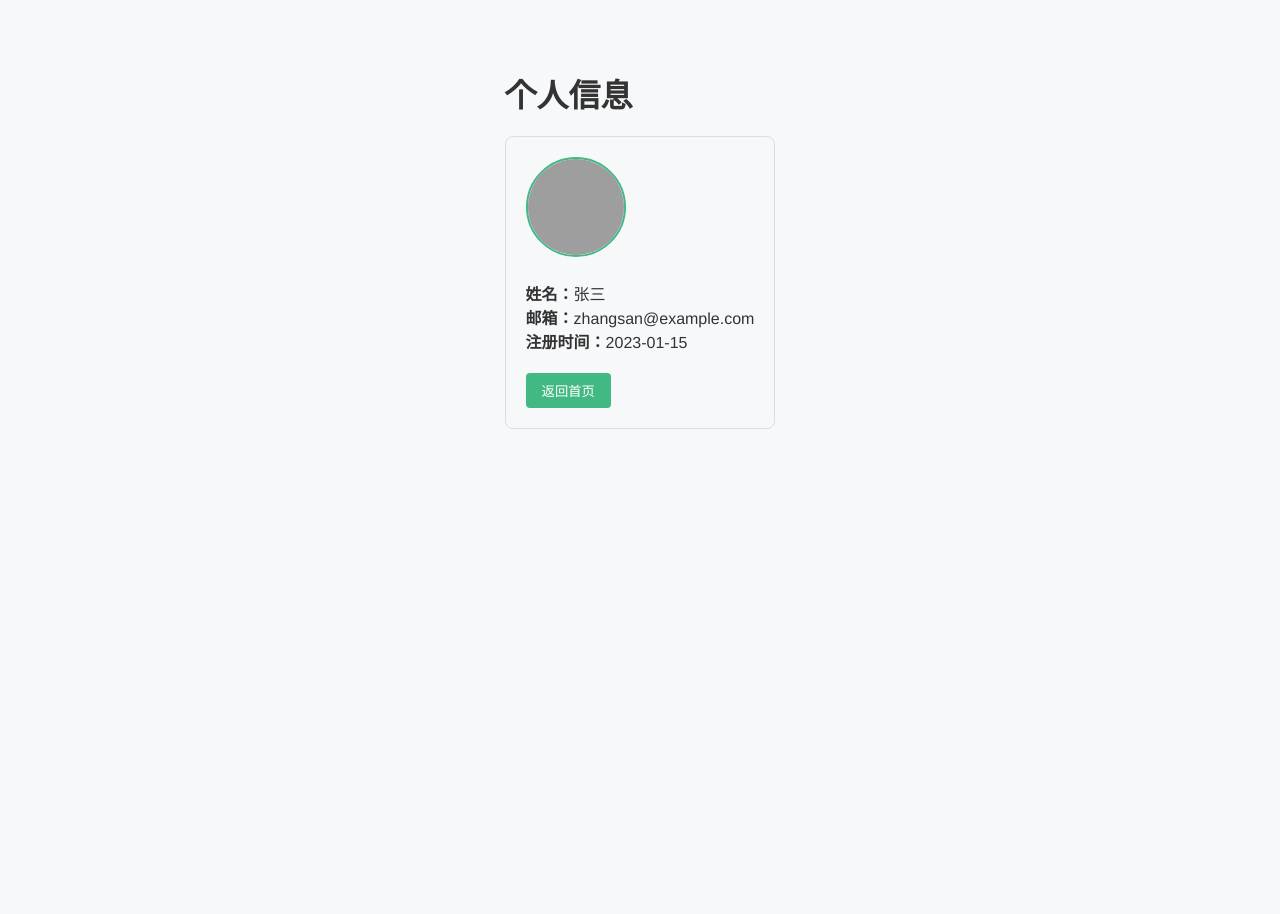
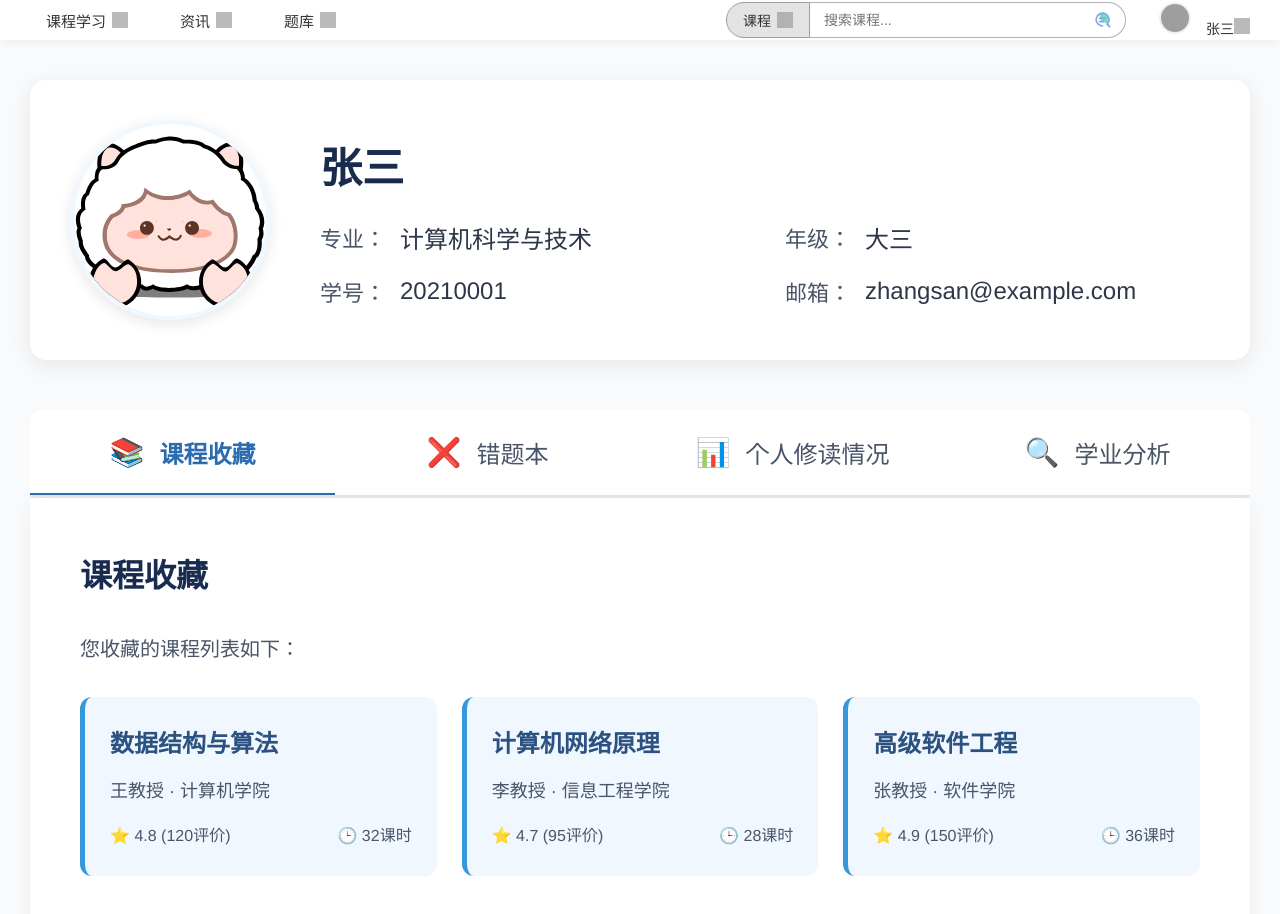
Before and after one commit to LanZyuan/edu-platform, a Vue app: page /profile in a window 1280 px wide. Shown: the top 914 px of the page. Before the commit the page ends 800 px from the top, so only its background shows below. Built offline with nearby package versions, Linux system fonts and the light colour scheme; sample sign-in values are in the browser's storage; grey boxes are pictures that could not be loaded.

Commit message:
Update Profile.vue

```diff
--- a/src/views/Profile.vue
+++ b/src/views/Profile.vue
@@ -1,71 +1,304 @@
 <template>
-  <div class="profile-container">
-    <h1>个人信息</h1>
-    <div class="profile-card">
-      <div class="avatar">
-        <img :src="user.avatar" alt="用户头像">
+  <div class="profile-page">
+    <!-- 顶部导航栏 -->
+    <NavBar />
+
+    <div class="main-container">
+      <!-- 个人信息区域 -->
+      <div class="profile-section">
+        <div class="avatar-container">
+          <img src="@/assets/icons/avatar.svg" alt="用户头像" class="avatar">
+        </div>
+        <div class="info-container">
+          <h1 class="username">张三</h1>
+          <div class="info-grid">
+            <div class="info-item">
+              <span class="info-label">专业：</span>
+              <span class="info-value">计算机科学与技术</span>
+            </div>
+            <div class="info-item">
+              <span class="info-label">年级：</span>
+              <span class="info-value">大三</span>
+            </div>
+            <div class="info-item">
+              <span class="info-label">学号：</span>
+              <span class="info-value">20210001</span>
+            </div>
+            <div class="info-item">
+              <span class="info-label">邮箱：</span>
+              <span class="info-value">zhangsan@example.com</span>
+            </div>
+          </div>
+        </div>
       </div>
-      <div class="info">
-        <p><strong>姓名：</strong>{{ user.name }}</p>
-        <p><strong>邮箱：</strong>{{ user.email }}</p>
-        <p><strong>注册时间：</strong>{{ user.joinDate }}</p>
+
+      <!-- 选项卡区域 -->
+      <div class="tab-section">
+        <div class="tab-buttons">
+          <button
+              v-for="tab in tabs"
+              :key="tab.id"
+              :class="['tab-button', { active: activeTab === tab.id }]"
+              @click="activeTab = tab.id"
+          >
+            <span class="button-icon">{{ getIcon(tab.id) }}</span>
+            <span class="button-text">{{ tab.name }}</span>
+          </button>
+        </div>
+
+        <!-- 动态内容区域 -->
+        <div class="tab-content">
+          <component :is="activeTabComponent" />
+        </div>
       </div>
-      <button @click="goBack">返回首页</button>
     </div>
   </div>
 </template>
 
 <script setup>
-import { ref } from 'vue'
-import { useRouter } from 'vue-router'
+import { ref, computed } from 'vue';
+import NavBar from '@/components/NavBar.vue';
+import CourseCollection from '@/components/CourseCollection.vue';
+import WrongQuestionBook from '@/components/WrongQuestionBook.vue';
+import StudyProgress from '@/components/StudyProgress.vue';
+import AcademicAnalysis from '@/components/AcademicAnalysis.vue';
 
-const router = useRouter()
+// 选项卡配置
+const tabs = [
+  { id: 'courseCollection', name: '课程收藏' },
+  { id: 'wrongQuestionBook', name: '错题本' },
+  { id: 'studyProgress', name: '个人修读情况' },
+  { id: 'academicAnalysis', name: '学业分析' }
+];
 
-// 模拟用户数据
-const user = ref({
-  name: '张三',
-  email: 'zhangsan@example.com',
-  avatar: 'https://cube.elemecdn.com/0/88/03b0d39583f48206768a7534e55bcpng.png',
-  joinDate: '2023-01-15'
-})
+// 当前激活的选项卡
+const activeTab = ref('courseCollection');
 
-const goBack = () => {
-  router.push('/home')
-}
+// 计算当前显示的组件
+const activeTabComponent = computed(() => {
+  switch (activeTab.value) {
+    case 'courseCollection': return CourseCollection;
+    case 'wrongQuestionBook': return WrongQuestionBook;
+    case 'studyProgress': return StudyProgress;
+    case 'academicAnalysis': return AcademicAnalysis;
+    default: return CourseCollection;
+  }
+});
+
+// 为按钮添加图标
+const getIcon = (tabId) => {
+  const icons = {
+    courseCollection: '📚',
+    wrongQuestionBook: '❌',
+    studyProgress: '📊',
+    academicAnalysis: '🔍'
+  };
+  return icons[tabId] || '●';
+};
 </script>
 
 <style scoped>
-.profile-container {
-  max-width: 600px;
-  margin: 50px auto;
-  padding: 20px;
+.profile-page {
+  background-color: #f8fafc;
+  min-height: 100vh;
+  padding-bottom: 50px;
 }
 
-.profile-card {
-  border: 1px solid #ddd;
-  border-radius: 8px;
-  padding: 20px;
-  margin-top: 20px;
-  position: relative;
+.main-container {
+  max-width: 1500px;
+  margin: 0 auto;
+  padding: 0 30px;
 }
 
-.avatar img {
-  width: 100px;
-  height: 100px;
-  border-radius: 50%;
-  border: 2px solid #42b983;
+/* 个人信息区域样式 */
+.profile-section {
+  display: flex;
+  margin-top: 40px;
+  padding: 40px;
+  background-color: #fff;
+  border-radius: 16px;
+  box-shadow: 0 6px 25px rgba(0, 0, 0, 0.08);
 }
 
-.info {
-  margin: 20px 0;
+.avatar-container {
+  margin-right: 50px;
+  display: flex;
+  align-items: center;
 }
 
-button {
-  padding: 8px 16px;
-  background: #42b983;
-  color: white;
+.avatar {
+  width: 200px;
+  height: 200px;
+  border-radius: 50%;
+  object-fit: cover;
+  border: 4px solid #f0f8ff;
+  box-shadow: 0 4px 15px rgba(0, 0, 0, 0.1);
+}
+
+.info-container {
+  flex: 1;
+  display: flex;
+  flex-direction: column;
+  justify-content: center;
+}
+
+.username {
+  font-size: 42px;
+  margin-bottom: 25px;
+  color: #1a2b50;
+  font-weight: 600;
+}
+
+.info-grid {
+  display: grid;
+  grid-template-columns: repeat(2, 1fr);
+  gap: 20px 40px;
+}
+
+.info-item {
+  display: flex;
+  align-items: center;
+}
+
+.info-label {
+  font-size: 22px;
+  color: #4a5568;
+  font-weight: 500;
+  min-width: 80px;
+}
+
+.info-value {
+  font-size: 24px;
+  color: #2d3748;
+  font-weight: 500;
+}
+
+/* 选项卡样式 */
+.tab-section {
+  margin-top: 50px;
+}
+
+.tab-buttons {
+  display: flex;
+  border-bottom: 3px solid #e2e8f0;
+  background-color: #fff;
+  border-radius: 12px 12px 0 0;
+  overflow: hidden;
+}
+
+.tab-button {
+  flex: 1;
+  padding: 25px 0;
+  background: none;
   border: none;
-  border-radius: 4px;
+  font-size: 24px;
   cursor: pointer;
+  color: #4a5568;
+  transition: all 0.3s ease;
+  position: relative;
+  display: flex;
+  align-items: center;
+  justify-content: center;
+  gap: 15px;
+}
+
+.tab-button:hover {
+  color: #2b6cb0;
+  background-color: #f7fafc;
+}
+
+.tab-button.active {
+  color: #2b6cb0;
+  font-weight: 600;
+}
+
+.tab-button.active::after {
+  content: '';
+  position: absolute;
+  bottom: -3px;
+  left: 0;
+  right: 0;
+  height: 5px;
+  background-color: #2b6cb0;
+}
+
+.button-icon {
+  font-size: 28px;
+}
+
+.tab-content {
+  padding: 50px;
+  background-color: #fff;
+  border-radius: 0 0 16px 16px;
+  box-shadow: 0 6px 25px rgba(0, 0, 0, 0.05);
+  min-height: 500px;
+  font-size: 20px;
+  line-height: 1.8;
+}
+
+/* 响应式调整 */
+@media (max-width: 1200px) {
+  .profile-section {
+    flex-direction: column;
+    align-items: center;
+    text-align: center;
+    padding: 30px;
+  }
+
+  .avatar-container {
+    margin-right: 0;
+    margin-bottom: 30px;
+  }
+
+  .info-grid {
+    grid-template-columns: 1fr;
+    gap: 15px;
+  }
+
+  .info-item {
+    justify-content: center;
+    flex-direction: column;
+  }
+
+  .tab-buttons {
+    flex-wrap: wrap;
+  }
+
+  .tab-button {
+    flex: 1 0 45%;
+    padding: 20px 0;
+    font-size: 20px;
+  }
+}
+
+@media (max-width: 768px) {
+  .main-container {
+    padding: 0 20px;
+  }
+
+  .avatar {
+    width: 160px;
+    height: 160px;
+  }
+
+  .username {
+    font-size: 32px;
+  }
+
+  .info-label,
+  .info-value {
+    font-size: 18px;
+  }
+
+  .tab-button {
+    flex: 1 0 100%;
+    padding: 18px 0;
+    font-size: 20px;
+  }
+
+  .tab-content {
+    padding: 30px;
+    min-height: 400px;
+  }
 }
 </style>
```
